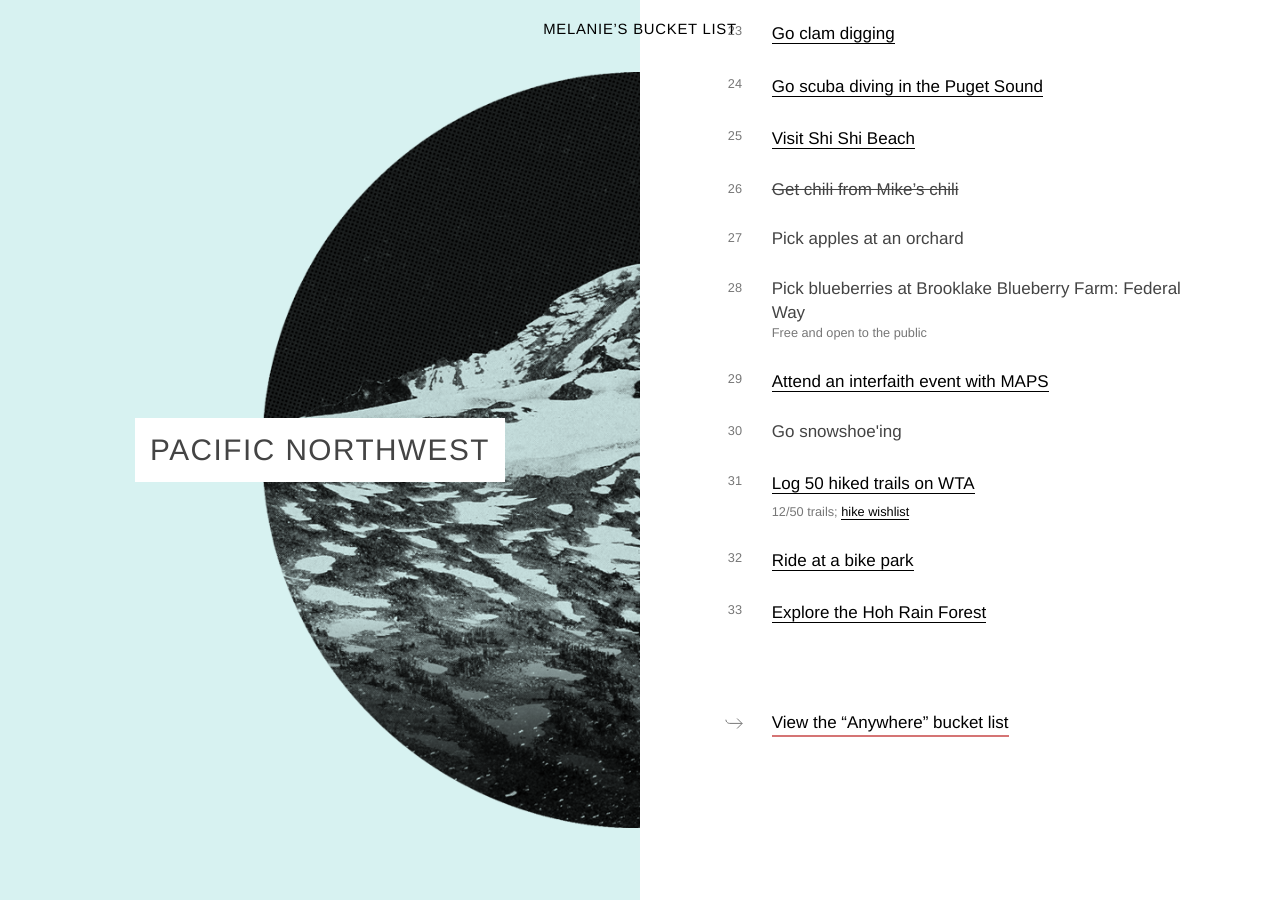
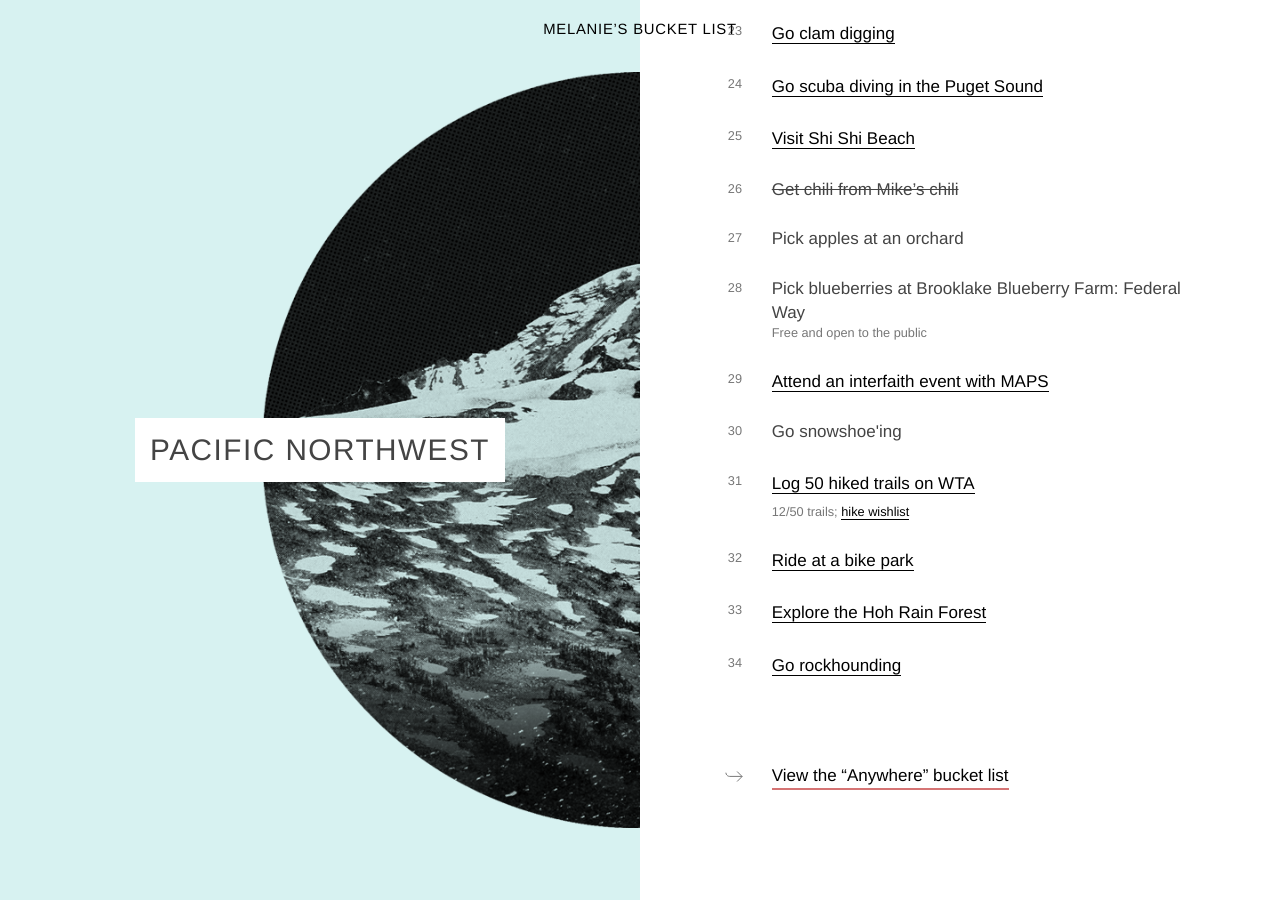
Before and after one commit to melanierichards/bucketlist, a Jekyll site: the page built from pnw.md, in a window 1280 px wide and 900 px high, scrolled down 1214 px. Built offline with Jekyll 4.4.1, drawn with Linux system fonts in a browser that asks for light colours; some web fonts are replaced.

Commit message:
Add item: rockhounding

```diff
--- a/_data/pnw.json
+++ b/_data/pnw.json
@@ -114,4 +114,8 @@
 {
     "text": "Explore the Hoh Rain Forest",
     "url": "https://www.nytimes.com/2017/11/08/t-magazine/hoh-rain-forest-quietest-place.html"
+},
+{
+    "text": "Go rockhounding",
+    "url": "https://www.dnr.wa.gov/rockhounding"
 }]
```
